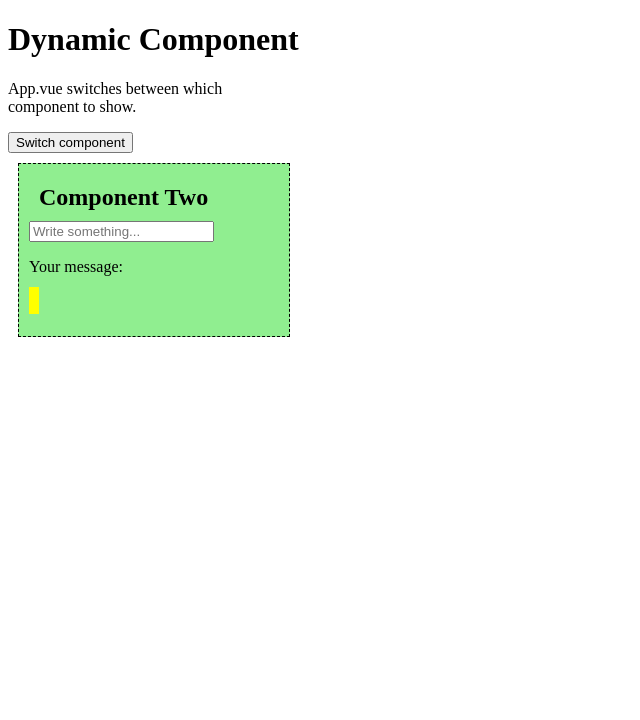
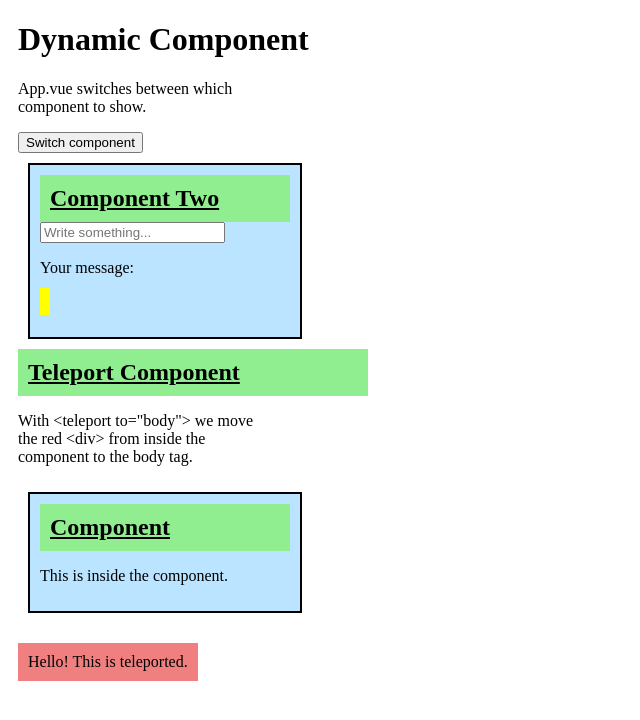
Before and after one commit to erymn/learn-vujs-w3s, a Vue app in the folder ScaleUp/firstsfc/: page / in a window 1280 px wide. Shown: the top 720 px of the page, without its empty margins (0-640 px from the left). Built offline with nearby package versions, Linux system fonts and the light colour scheme.

Commit message:
Teleport

```diff
--- a/ScaleUp/firstsfc/src/App6.vue
+++ b/ScaleUp/firstsfc/src/App6.vue
@@ -8,8 +8,30 @@
     <KeepAlive :max="1">
         <component :is="activeComp"></component>
     </KeepAlive>
+
+    <br />
+    <h2>Teleport Component</h2>
+    <p>With &lt;teleport to="body"&gt; we move the red &lt;div&gt; from inside the component to the body tag.</p>
+    <vue-teleport></vue-teleport>
 </template>
 
+<style>
+#app {
+    width: 350px;
+    margin: 10px;
+}
+
+#app>div {
+    border: solid black 2px;
+    padding: 10px;
+    margin-top: 10px;
+    background-color: rgb(186, 228, 255);
+}
+
+h2 {
+    text-decoration: underline;
+}
+</style>
 <script>
 export default {
     data() {
--- /dev/null
+++ b/ScaleUp/firstsfc/src/components/VueTeleport.vue
@@ -0,0 +1,18 @@
+<template>
+    <div>
+        <h2>Component</h2>
+        <p>This is inside the component.</p>
+        <Teleport to="body">
+            <div id="redDiv">Hello! This is teleported.</div>
+        </Teleport>
+    </div>
+</template>
+
+<style scoped>
+#redDiv {
+    background-color: lightcoral;
+    margin: 10px;
+    padding: 10px;
+    display: inline-block;
+}
+</style>
--- a/ScaleUp/firstsfc/src/main.js
+++ b/ScaleUp/firstsfc/src/main.js
@@ -20,6 +20,7 @@ import ScopeSlotArray from "./components/ScopeSlotArray.vue";
 import ScopeSlotArrayObject from "./components/ScopedSlotArrayObject.vue";
 import ScopedSlotStaticData from "./components/ScopedSlotStaticData.vue";
 import ScopedSlotNamed from "./components/ScopedSlotNamed.vue";
+import VueTeleport from "./components/VueTeleport.vue";
 
 // const app = createApp(App)
 // app.component('food-item', FoodItem)
@@ -63,6 +64,7 @@ import ScopedSlotNamed from "./components/ScopedSlotNamed.vue";
 const app6 = createApp(App6)
 app6.component('comp-one', CompOne)
 app6.component('comp-two', CompTwo)
+app6.component("vue-teleport", VueTeleport)
 app6.mount('#app')
 //-------Dynamic Component-------
 
```
